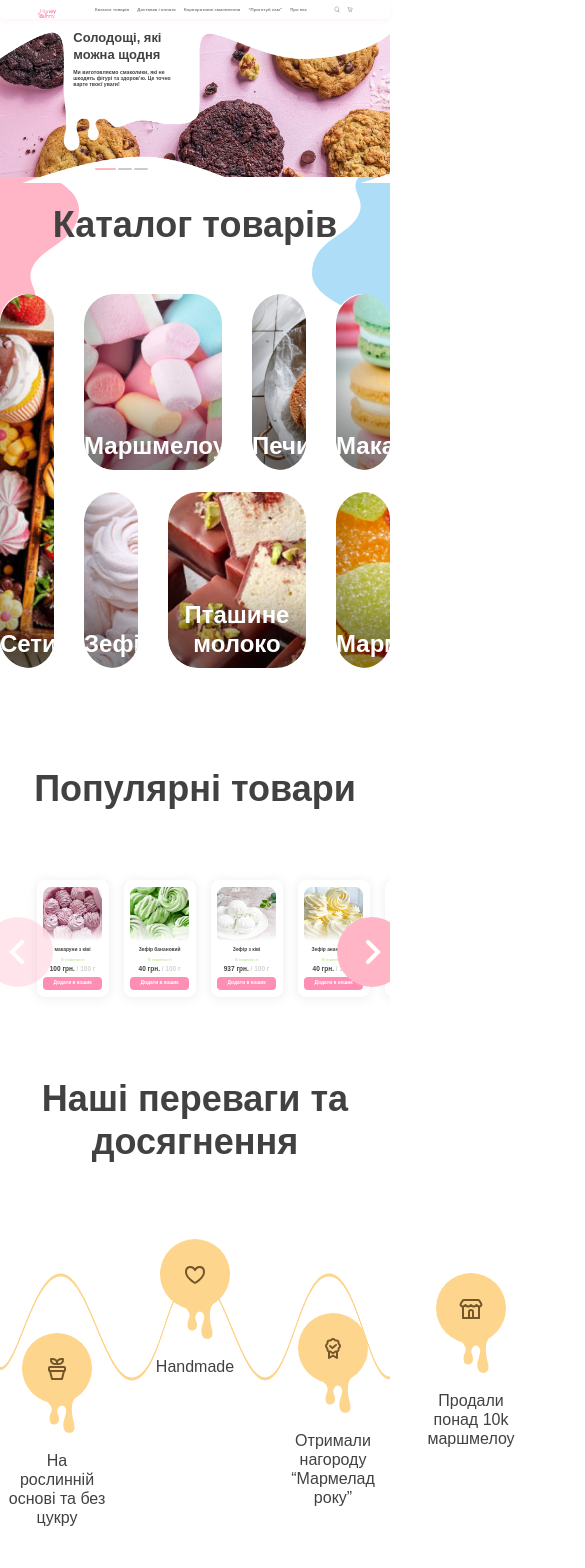
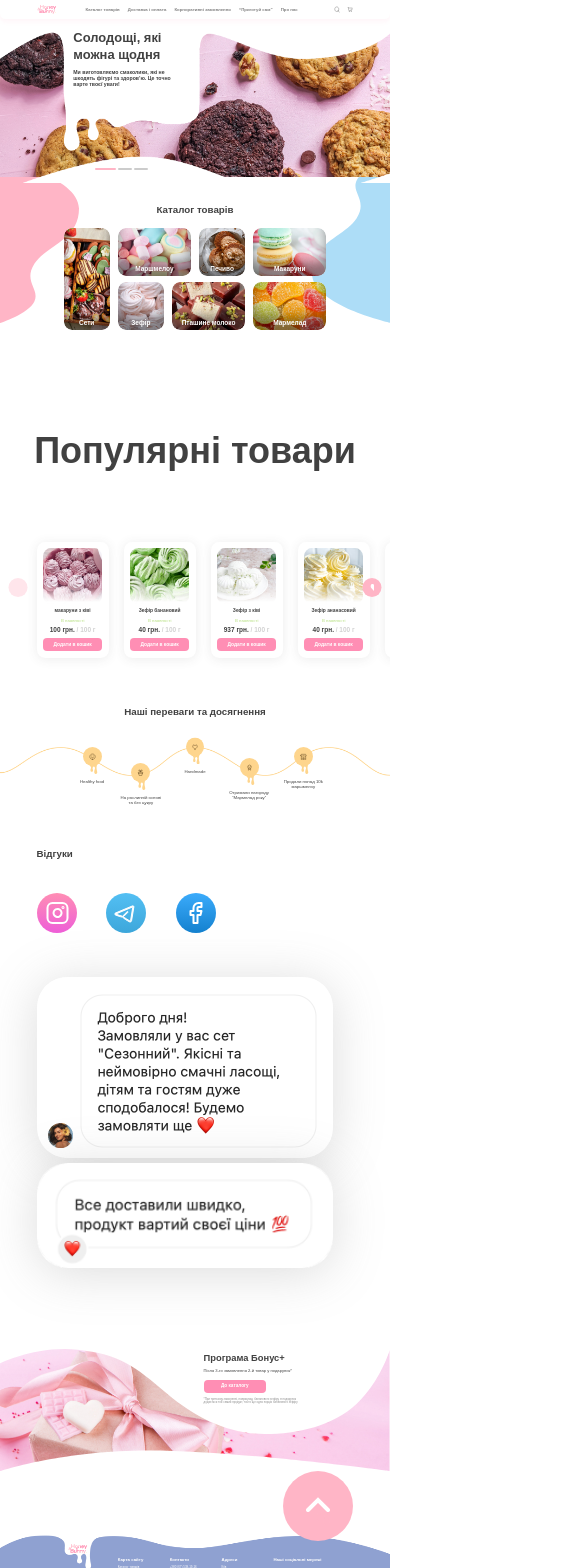
Before and after one commit to IAmVan1sh/honey-bunny-portfolio, a React (Vite) app: page / in a window 390 px wide. Shown: the top 1568 px of the page, 585 px wide, since content can reach past the window. Built offline with nearby package versions, Linux system fonts and the light colour scheme.

Commit message:
1. Adaptivity (updated) - many component measurement units have been changed to VW

```diff
--- a/src/components/achievements/Achievements.module.css
+++ b/src/components/achievements/Achievements.module.css
@@ -1,16 +1,16 @@
 .achievements {
     display: flex;
     flex-direction: column;
-    margin-top: 45px;
+    margin-top: 3.125vw;
 }
 
 .achievementsTitle {
-    font-size: 36px;
+    font-size: 2.5vw;
     font-weight: 800;
-    line-height: 43px;
+    line-height: 2.986vw;
     text-align: center;
 
-    margin-bottom: 110px;
+    margin-bottom: 7.638vw;
     color: #414141;
 }
 
@@ -19,7 +19,7 @@
 .achievementsItems {
     display: flex;
     justify-content: center;
-    height: 108px;
+    height: 7.5vw;
 
     position: relative;
 }
@@ -28,47 +28,47 @@
     display: flex;
     flex-direction: column;
     align-items: center;
-    width: 140px;
+    width: 9.722vw;
 
     position: relative;
 }
 
 .achievementsImg {
-    width: 70px;
-    margin-bottom: 18px;
+    width: 4.861vw;
+    margin-bottom: 1.25vw;
 }
 
 .achievementsSubtitle {
-    font-size: 16px;
+    font-size: 1.111vw;
     font-weight: 400;
-    line-height: 19px;
+    line-height: 1.319vw;
 
-    margin-left: -10px;
-    margin-right: -10px;
+    margin-left: -0.694vw;
+    margin-right: -0.694vw;
     text-align: center;
 }
 
 /* achievements Items Positions */
 
 .achievementsItem:nth-child(1) {
-    right: 100px;
+    right: 6.944vw;
 }
 
 .achievementsItem:nth-child(2) {
-    right: 60px;
-    top: 60px;
+    right: 4.166vw;
+    top: 4.166vw;
 }
 
 .achievementsItem:nth-child(3) {
-    top: 20px;
+    top: 1.388vw;
     transform: translateY(-50%);
 }
 
 .achievementsItem:nth-child(4) {
-    left: 60px;
-    top: 40px;
+    left: 4.166vw;
+    top: 2.777vw;
 }
 
 .achievementsItem:nth-child(5) {
-    left: 120px;
+    left: 8.333vw;
 }
--- a/src/components/catalogGrid/CatalogGrid.module.css
+++ b/src/components/catalogGrid/CatalogGrid.module.css
@@ -1,10 +1,10 @@
 .catalogTitle {
-    font-size: 36px;
+    font-size: 2.5vw;
     font-weight: 800;
     color: #414141;
 
     margin-top: 5.555vw;
-    margin-bottom: 48px;
+    margin-bottom: 3.333vw;
 }
 
 /* Catalog Grid */
@@ -12,7 +12,7 @@
 .catalogGrid {
     display: flex;
     flex-direction: column;
-    max-width: 970px;
+    max-width: 67.36vw;
 }
 
 .catalogItem0 { grid-area: first; }
@@ -24,10 +24,10 @@
 .catalogItem6 { grid-area: third-down }
 
 .catalogContainer {
-    max-height: 374px;
+    height: 25.97vw;
     display: grid;
-    grid-row-gap: 22px;
-    grid-column-gap: 30px;
+    grid-row-gap: 1.527vw;
+    grid-column-gap: 2.083vw;
     grid-template-columns: 17fr 17fr 10fr 17fr 27fr;
     grid-template:  'first first-up first-up second-up third-up'
                     'first first-down second-down second-down third-down';
@@ -36,20 +36,26 @@
 /* Catalog Items */
 
 .catalogItem {
-    height: 176px;
+    height: 12.22vw;
     position: relative;
 
     overflow: hidden;
-    border-radius: 30px;
+    border-radius: 2.083vw;
 }
 
-.catalogItem:first-child {
-    height: 374px;
+.catalogItem:first-child,
+.catalogItem:first-child img{
+    height: 25.97vw;
 }
 
 .catalogImg {
+    height: 12.22vw;
     transition: transform 0.4s linear;
 }
+
+/*.catalogImg:first-child {*/
+/*    height: 25.97vw;*/
+/*}*/
 
 .catalogImg:hover {
     transform: scale(1.3);
@@ -61,10 +67,10 @@
     color: white;
 
     width: 100%;
-    font-size: 24px;
-    line-height: 29px;
+    font-size: 1.666vw;
+    line-height: 2.013vw;
 
     left: 50%;
-    bottom: 10px;
+    bottom: 0.6944vw;
     transform: translateX(-50%)
 }
--- a/src/components/feedBack/FeedBack.module.css
+++ b/src/components/feedBack/FeedBack.module.scss
@@ -2,7 +2,7 @@
     background: url("./../../assets/backgrounds/blueCurveLine.png") center no-repeat;
     background-size: 100% auto;
 
-    margin-top: 205px;
+    margin-top: 14.23vw;
     position: relative;
 }
 
@@ -17,7 +17,7 @@
 }
 
 .feedBackTitle {
-    font-size: 36px;
+    font-size: 2.5vw;
     font-weight: 800;
     line-height: 43px;
     color: #414141;
@@ -39,10 +39,11 @@
 
 .feedBackSocial {
     margin-right: 60px;
-}
 
-.feedBackSocial:last-child {
-    margin-right: 0;
+    &:last-child {
+        margin-right: 0;
+    }
+
 }
 
 /* FeedBack Comments */
@@ -78,38 +79,63 @@
     border-radius: 30px;
 }
 
-.feedBackCommentsGroup1 .feedBackCommentsImg:nth-child(1),
-.feedBackCommentsGroup2 .feedBackCommentsImg:nth-child(1) {
-    margin-right: 43px;
+.feedBackCommentsGroup1,
+.feedBackCommentsGroup2 {
+
+    & .feedBackCommentsImg:nth-child(1) {
+        margin-right: 43px;
+    }
 }
 
 .feedBackCommentsGroup1 .feedBackCommentsImg:nth-child(1) {
     margin-left: calc((100vw - 1000px) * 0.192);
 }
 
-.feedBackCommentsGroup1 .feedBackCommentsImg:nth-child(2),
-.feedBackCommentsGroup2 .feedBackCommentsImg:nth-child(2) {
-    margin-left: calc((100vw - 1000px) * 0.114);
+.feedBackCommentsGroup1,
+.feedBackCommentsGroup2 {
+
+    & .feedBackCommentsImg:nth-child(2) {
+        margin-left: calc((100vw - 1000px) * 0.114);
+    }
 }
 
 /* Media */
 
-@media (min-width: 1501px) {
-    .feedBackTitle {
-        margin-bottom: 70px
-    }
+@media (max-width: 390px) {
 
-    .feedBackCommentsGroup1 .feedBackCommentsImg:nth-child(1) {
-        margin-left: 96px;
-    }
-
-    .feedBackCommentsGroup1 .feedBackCommentsImg:nth-child(2),
-    .feedBackCommentsGroup2 .feedBackCommentsImg:nth-child(2) {
-        margin-left: 57px;
+    .feedBackCommentsGroup1 img {
+            width: 75.89vw;
     }
 }
 
-@media (max-width: 1500px) {
+@media (max-width: 784px) {
+
+    .feedBackInner {
+        display: none;
+    }
+
+    .feedBackSocial {
+        margin-right: 7.653vw;
+
+        &:last-child {
+            margin-right: 0;
+        }
+
+    }
+
+    .feedBackCommentsGroup1 {
+        flex-direction: column;
+
+        & .feedBackCommentsImg:nth-child(2) {
+            margin-top: 1.388vw;
+        }
+
+    }
+
+    .feedBackCommentsGroup2 {
+        display: none;
+    }
+
 }
 
 @media (max-width: 1024px) {
@@ -143,3 +169,22 @@
         margin-left: 0;
     }
 }
+
+@media (min-width: 1501px) {
+    .feedBackTitle {
+        margin-bottom: 70px
+    }
+
+    .feedBackCommentsGroup1 .feedBackCommentsImg:nth-child(1) {
+        margin-left: 96px;
+    }
+
+    .feedBackCommentsGroup1 .feedBackCommentsImg:nth-child(2),
+    .feedBackCommentsGroup2 .feedBackCommentsImg:nth-child(2) {
+        margin-left: 57px;
+    }
+}
+
+@media (max-width: 1500px) {
+
+}
--- a/src/components/feedBack/FeedBack.tsx
+++ b/src/components/feedBack/FeedBack.tsx
@@ -1,5 +1,5 @@
 import {FC} from "react";
-import styles from "./FeedBack.module.css"
+import styles from "./FeedBack.module.scss"
 import global from "../../styles/global.module.css"
 import {SocialAssets} from "../../assets/social/SocialAssets.ts";
 import {Link} from "react-router-dom";
--- a/src/components/navbar/NavBar.module.css
+++ b/src/components/navbar/NavBar.module.css
@@ -11,12 +11,16 @@
 }
 
 .navbarLogo,
-.navbarLogo {
+.navbarLogoInner {
     height: 2.5vw;
 }
 
+.navbarLogo {
+    position: relative;
+}
+
 .navbarLogoInner {
-    height: 2.5vw;
+    position: absolute;
 }
 
 .navbarInner {
--- a/src/index.css
+++ b/src/index.css
@@ -43,17 +43,17 @@ h1, h2, h3, h4, p {
 .swiper-button-next {
   background-color: #FFB5C6;
   color: white;
-  width: 70px;
-  height: 70px;
+  width: 4.861vw;
+  height: 4.861vw;
 
   border-radius: 50%;
-  --swiper-button-animation-bottom: 5px;
+  --swiper-button-animation-bottom: 0.3472vw;
   --swiper-button-animation-scale: 0.5;
 }
 
 .swiper-button-prev:hover,
 .swiper-button-next:hover {
-  --swiper-button-animation-bottom: -30px;
+  --swiper-button-animation-bottom: -2.083vw;
   --swiper-button-animation-scale: 1.3;
 }
 
@@ -70,19 +70,19 @@ h1, h2, h3, h4, p {
 .swiper-button-prev::after,
 .swiper-button-next::after {
   content: '';
-  width: 15px;
-  height: 24px;
+  width: 1.041vw;
+  height: 1.666vw;
 
   position: relative;
 }
 
 .swiper-button-prev::after {
-  right: 2px;
+  right: 0.1388vw;
   background-image: url("assets/Prev.svg");
 }
 
 .swiper-button-next::after {
-  left: 2px;
+  left: 0.1388vw;
   background-image: url("assets/Next.svg");
 }
 
@@ -90,8 +90,8 @@ h1, h2, h3, h4, p {
 .swiper-button-next::before {
   content: '';
   position: absolute;
-  width: 35px;
-  height: 42px;
+  width: 2.430vw;
+  height: 2.916vw;
   bottom: var(--swiper-button-animation-bottom);
   transform: scale(var(--swiper-button-animation-scale));
 
@@ -99,11 +99,11 @@ h1, h2, h3, h4, p {
 }
 
 .swiper-button-prev::before {
-  right: 12px;
+  right: 0.8333vw;
   background-image: url("assets/PrevBottom.svg");
 }
 
 .swiper-button-next::before {
-  left: 12px;
+  left: 0.8333vw;
   background-image: url("assets/NextBottom.svg");
 }
--- a/src/pages/order/OrderForm.tsx
+++ b/src/pages/order/OrderForm.tsx
@@ -85,7 +85,7 @@ const OrderForm: FC = () => {
                                     ((props.type === "radio" || props.type === "checkbox") && styles.flexReverse),
                                     (props.$bigMarginTop || ""),
                                 ].join(' ')}
-                                style={props.type === "textarea" && {marginTop: "70px"} || {}}
+                                style={props.type === "textarea" && {marginTop: "4.861vw"} || {}}
                             >
 
                                 <label
```
